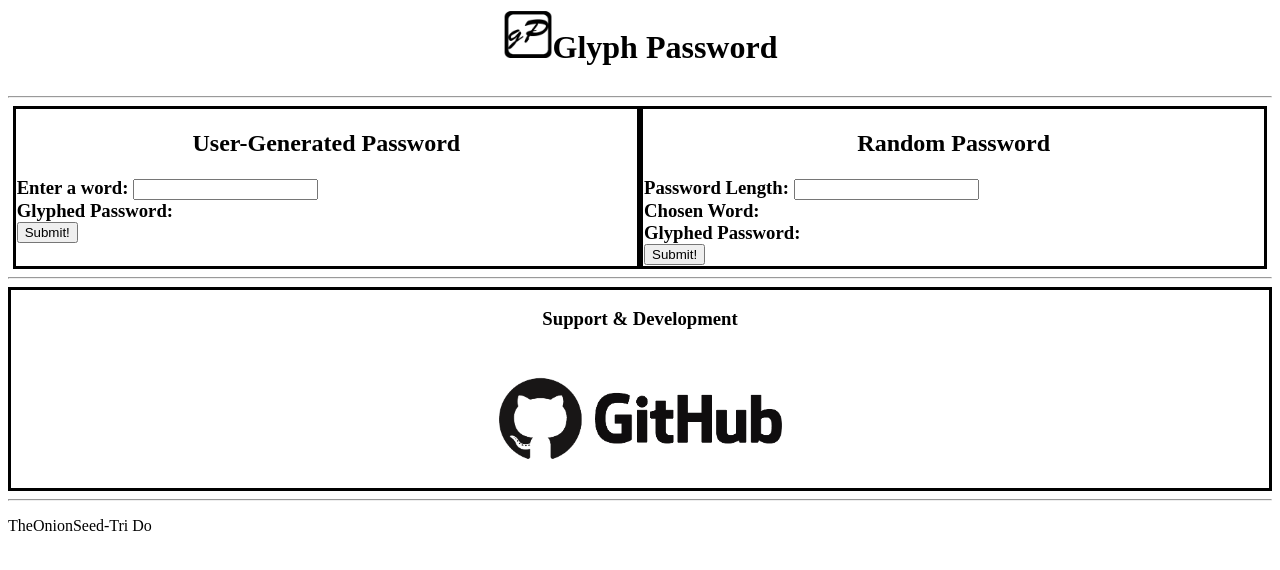
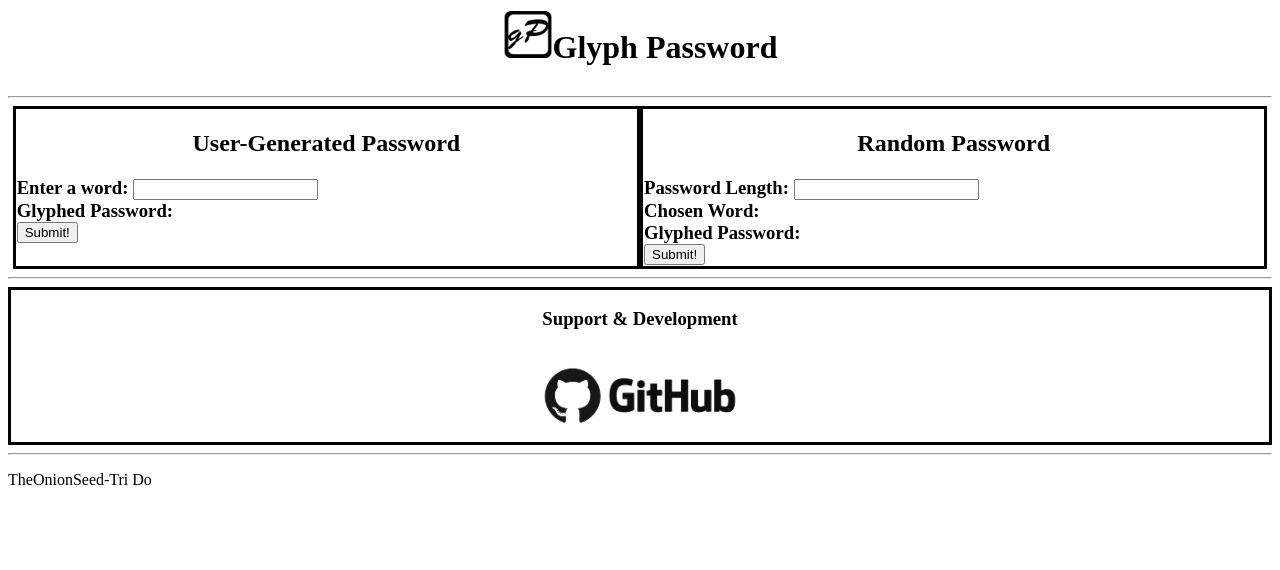
Before and after one commit to TheOnionSeed/Homoglyph-Password-Site, a plain HTML site: page index.html in a window 1280 px wide. Drawn offline with nearby package versions, Linux system fonts and the light colour scheme.

Commit message:
Update style.css

```diff
--- a/css/style.css
+++ b/css/style.css
@@ -16,8 +16,8 @@ input{
 }
 
 #githubLogo{
-	width: 375px;
-	height: 139px;
+	width: 20%;
+	height: 20%;
 }
 
 .group{
```
